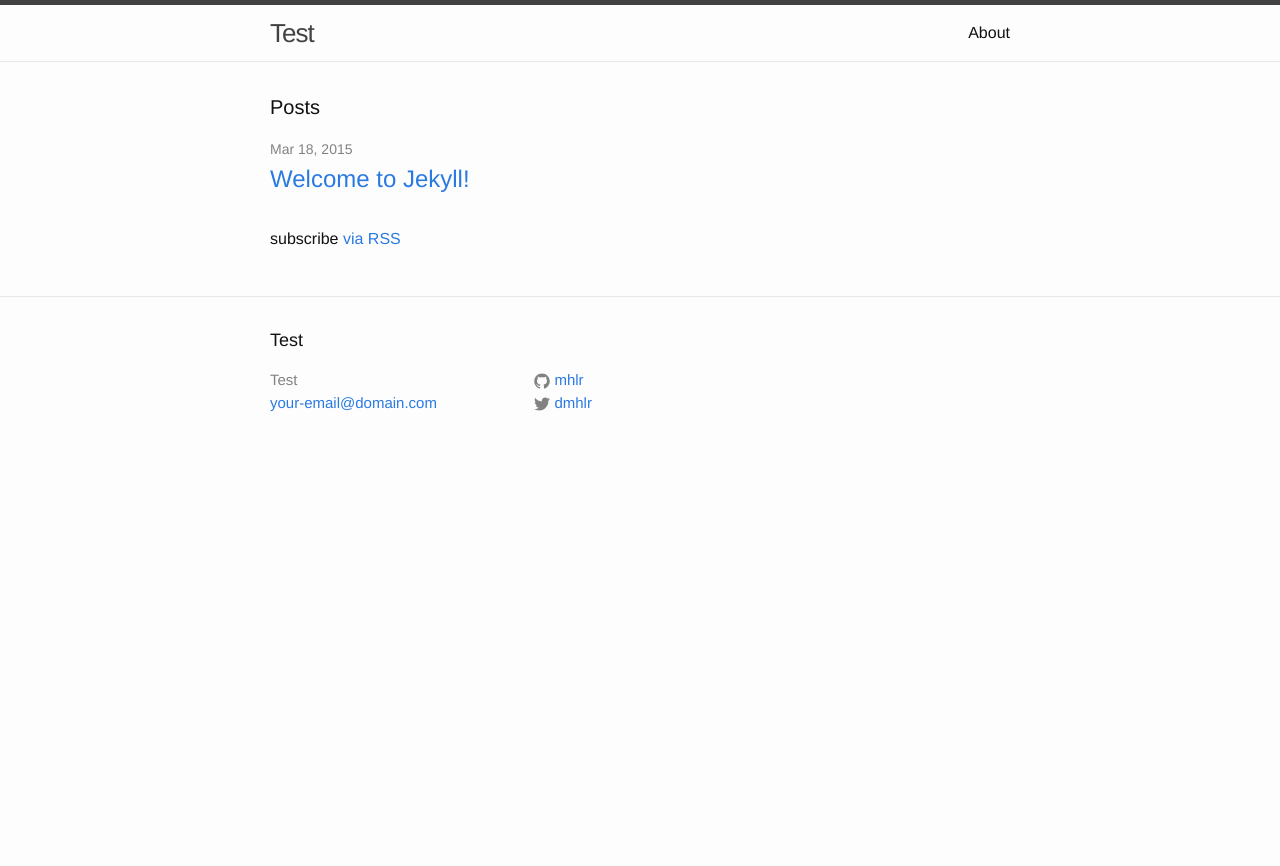
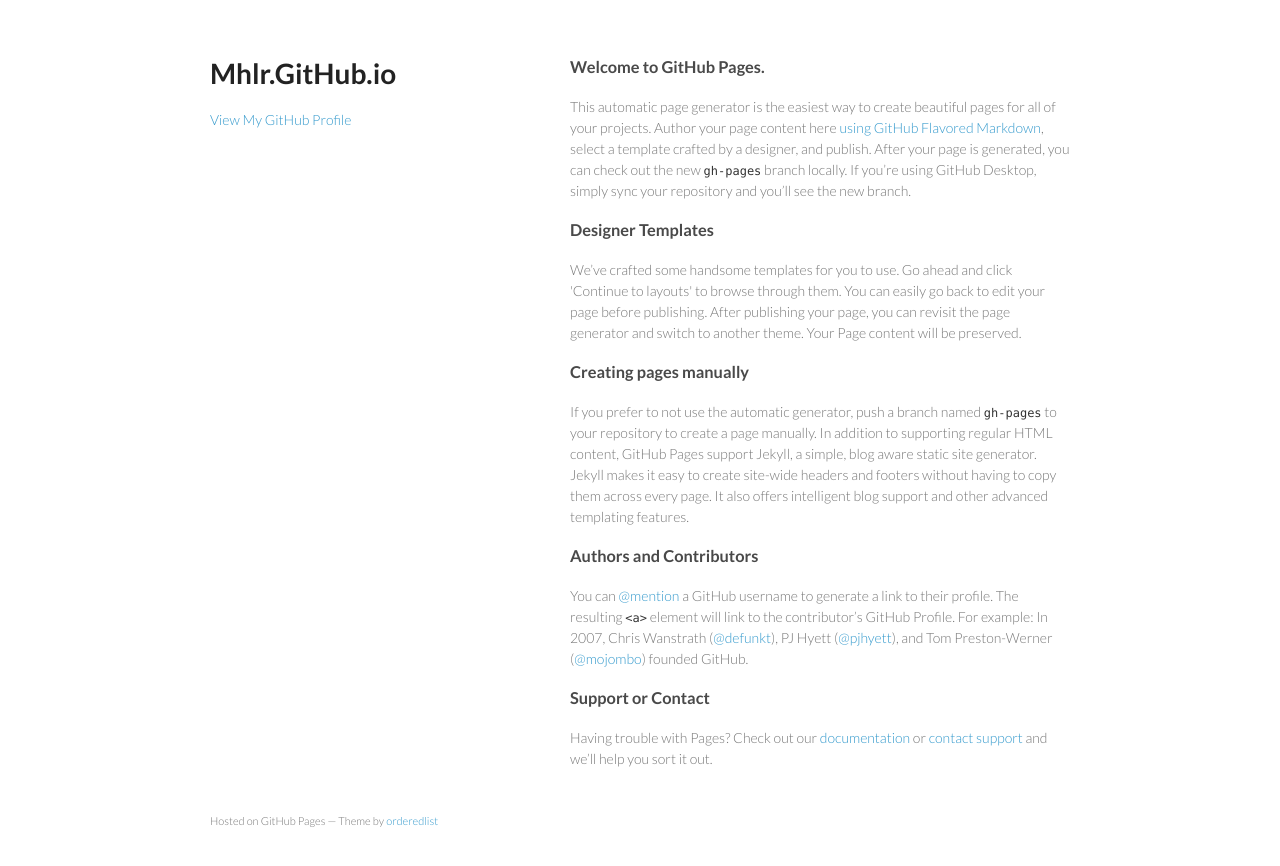
Before and after one commit to mhlr/mhlr.github.io, a Jekyll site: the page index.html, which Jekyll copies as it is, in a window 1280 px wide. Shown: the top 866 px of the page. Built offline with Jekyll 4.4.1, drawn with Linux system fonts in a browser that asks for light colours.

Commit message:
Replace master branch with page content via GitHub

```diff
--- a/index.html
+++ b/index.html
@@ -1,23 +1,58 @@
----
-layout: default
----
+<!doctype html>
+<html>
+  <head>
+    <meta charset="utf-8">
+    <meta http-equiv="X-UA-Compatible" content="chrome=1">
+    <title>Mhlr.GitHub.io by mhlr</title>
 
-<div class="home">
+    <link rel="stylesheet" href="stylesheets/styles.css">
+    <link rel="stylesheet" href="stylesheets/github-light.css">
+    <meta name="viewport" content="width=device-width, initial-scale=1, user-scalable=no">
+    <!--[if lt IE 9]>
+    <script src="//html5shiv.googlecode.com/svn/trunk/html5.js"></script>
+    <![endif]-->
+  </head>
+  <body>
+    <div class="wrapper">
+      <header>
+        <h1>Mhlr.GitHub.io</h1>
+        <p></p>
 
-  <h1 class="page-heading">Posts</h1>
 
-  <ul class="post-list">
-    {% for post in site.posts %}
-      <li>
-        <span class="post-meta">{{ post.date | date: "%b %-d, %Y" }}</span>
+        <p class="view"><a href="https://github.com/mhlr">View My GitHub Profile</a></p>
 
-        <h2>
-          <a class="post-link" href="{{ post.url | prepend: site.baseurl }}">{{ post.title }}</a>
-        </h2>
-      </li>
-    {% endfor %}
-  </ul>
+      </header>
+      <section>
+        <h3>
+<a id="welcome-to-github-pages" class="anchor" href="#welcome-to-github-pages" aria-hidden="true"><span class="octicon octicon-link"></span></a>Welcome to GitHub Pages.</h3>
 
-  <p class="rss-subscribe">subscribe <a href="{{ "/feed.xml" | prepend: site.baseurl }}">via RSS</a></p>
+<p>This automatic page generator is the easiest way to create beautiful pages for all of your projects. Author your page content here <a href="https://guides.github.com/features/mastering-markdown/">using GitHub Flavored Markdown</a>, select a template crafted by a designer, and publish. After your page is generated, you can check out the new <code>gh-pages</code> branch locally. If you’re using GitHub Desktop, simply sync your repository and you’ll see the new branch.</p>
 
-</div>
+<h3>
+<a id="designer-templates" class="anchor" href="#designer-templates" aria-hidden="true"><span class="octicon octicon-link"></span></a>Designer Templates</h3>
+
+<p>We’ve crafted some handsome templates for you to use. Go ahead and click 'Continue to layouts' to browse through them. You can easily go back to edit your page before publishing. After publishing your page, you can revisit the page generator and switch to another theme. Your Page content will be preserved.</p>
+
+<h3>
+<a id="creating-pages-manually" class="anchor" href="#creating-pages-manually" aria-hidden="true"><span class="octicon octicon-link"></span></a>Creating pages manually</h3>
+
+<p>If you prefer to not use the automatic generator, push a branch named <code>gh-pages</code> to your repository to create a page manually. In addition to supporting regular HTML content, GitHub Pages support Jekyll, a simple, blog aware static site generator. Jekyll makes it easy to create site-wide headers and footers without having to copy them across every page. It also offers intelligent blog support and other advanced templating features.</p>
+
+<h3>
+<a id="authors-and-contributors" class="anchor" href="#authors-and-contributors" aria-hidden="true"><span class="octicon octicon-link"></span></a>Authors and Contributors</h3>
+
+<p>You can <a href="https://github.com/blog/821" class="user-mention">@mention</a> a GitHub username to generate a link to their profile. The resulting <code>&lt;a&gt;</code> element will link to the contributor’s GitHub Profile. For example: In 2007, Chris Wanstrath (<a href="https://github.com/defunkt" class="user-mention">@defunkt</a>), PJ Hyett (<a href="https://github.com/pjhyett" class="user-mention">@pjhyett</a>), and Tom Preston-Werner (<a href="https://github.com/mojombo" class="user-mention">@mojombo</a>) founded GitHub.</p>
+
+<h3>
+<a id="support-or-contact" class="anchor" href="#support-or-contact" aria-hidden="true"><span class="octicon octicon-link"></span></a>Support or Contact</h3>
+
+<p>Having trouble with Pages? Check out our <a href="https://help.github.com/pages">documentation</a> or <a href="https://github.com/contact">contact support</a> and we’ll help you sort it out.</p>
+      </section>
+      <footer>
+        <p><small>Hosted on GitHub Pages &mdash; Theme by <a href="https://github.com/orderedlist">orderedlist</a></small></p>
+      </footer>
+    </div>
+    <script src="javascripts/scale.fix.js"></script>
+
+  </body>
+</html>
--- /dev/null
+++ b/javascripts/scale.fix.js
@@ -0,0 +1,17 @@
+var metas = document.getElementsByTagName('meta');
+var i;
+if (navigator.userAgent.match(/iPhone/i)) {
+  for (i=0; i<metas.length; i++) {
+    if (metas[i].name == "viewport") {
+      metas[i].content = "width=device-width, minimum-scale=1.0, maximum-scale=1.0";
+    }
+  }
+  document.addEventListener("gesturestart", gestureStart, false);
+}
+function gestureStart() {
+  for (i=0; i<metas.length; i++) {
+    if (metas[i].name == "viewport") {
+      metas[i].content = "width=device-width, minimum-scale=0.25, maximum-scale=1.6";
+    }
+  }
+}
--- /dev/null
+++ b/stylesheets/github-light.css
@@ -0,0 +1,115 @@
+/*
+   Copyright 2014 GitHub Inc.
+
+   Licensed under the Apache License, Version 2.0 (the "License");
+   you may not use this file except in compliance with the License.
+   You may obtain a copy of the License at
+
+       http://www.apache.org/licenses/LICENSE-2.0
+
+   Unless required by applicable law or agreed to in writing, software
+   distributed under the License is distributed on an "AS IS" BASIS,
+   WITHOUT WARRANTIES OR CONDITIONS OF ANY KIND, either express or implied.
+   See the License for the specific language governing permissions and
+   limitations under the License.
+
+*/
+
+.pl-c /* comment */ {
+  color: #969896;
+}
+
+.pl-c1      /* constant, markup.raw, meta.diff.header, meta.module-reference, meta.property-name, support, support.constant, support.variable, variable.other.constant */,
+.pl-s .pl-v /* string variable */ {
+  color: #0086b3;
+}
+
+.pl-e  /* entity */,
+.pl-en /* entity.name */ {
+  color: #795da3;
+}
+
+.pl-s .pl-s1 /* string source */,
+.pl-smi      /* storage.modifier.import, storage.modifier.package, storage.type.java, variable.other, variable.parameter.function */ {
+  color: #333;
+}
+
+.pl-ent /* entity.name.tag */ {
+  color: #63a35c;
+}
+
+.pl-k /* keyword, storage, storage.type */ {
+  color: #a71d5d;
+}
+
+.pl-pds              /* punctuation.definition.string, string.regexp.character-class */,
+.pl-s                /* string */,
+.pl-s .pl-pse .pl-s1 /* string punctuation.section.embedded source */,
+.pl-sr               /* string.regexp */,
+.pl-sr .pl-cce       /* string.regexp constant.character.escape */,
+.pl-sr .pl-sra       /* string.regexp string.regexp.arbitrary-repitition */,
+.pl-sr .pl-sre       /* string.regexp source.ruby.embedded */ {
+  color: #183691;
+}
+
+.pl-v /* variable */ {
+  color: #ed6a43;
+}
+
+.pl-id /* invalid.deprecated */ {
+  color: #b52a1d;
+}
+
+.pl-ii /* invalid.illegal */ {
+  background-color: #b52a1d;
+  color: #f8f8f8;
+}
+
+.pl-sr .pl-cce /* string.regexp constant.character.escape */ {
+  color: #63a35c;
+  font-weight: bold;
+}
+
+.pl-ml /* markup.list */ {
+  color: #693a17;
+}
+
+.pl-mh        /* markup.heading */,
+.pl-mh .pl-en /* markup.heading entity.name */,
+.pl-ms        /* meta.separator */ {
+  color: #1d3e81;
+  font-weight: bold;
+}
+
+.pl-mq /* markup.quote */ {
+  color: #008080;
+}
+
+.pl-mi /* markup.italic */ {
+  color: #333;
+  font-style: italic;
+}
+
+.pl-mb /* markup.bold */ {
+  color: #333;
+  font-weight: bold;
+}
+
+.pl-md /* markup.deleted, meta.diff.header.from-file */ {
+  background-color: #ffecec;
+  color: #bd2c00;
+}
+
+.pl-mi1 /* markup.inserted, meta.diff.header.to-file */ {
+  background-color: #eaffea;
+  color: #55a532;
+}
+
+.pl-mdr /* meta.diff.range */ {
+  color: #795da3;
+  font-weight: bold;
+}
+
+.pl-mo /* meta.output */ {
+  color: #1d3e81;
+}
--- /dev/null
+++ b/stylesheets/styles.css
@@ -0,0 +1,255 @@
+@import url(https://fonts.googleapis.com/css?family=Lato:300italic,700italic,300,700);
+
+body {
+  padding:50px;
+  font:14px/1.5 Lato, "Helvetica Neue", Helvetica, Arial, sans-serif;
+  color:#777;
+  font-weight:300;
+}
+
+h1, h2, h3, h4, h5, h6 {
+  color:#222;
+  margin:0 0 20px;
+}
+
+p, ul, ol, table, pre, dl {
+  margin:0 0 20px;
+}
+
+h1, h2, h3 {
+  line-height:1.1;
+}
+
+h1 {
+  font-size:28px;
+}
+
+h2 {
+  color:#393939;
+}
+
+h3, h4, h5, h6 {
+  color:#494949;
+}
+
+a {
+  color:#39c;
+  font-weight:400;
+  text-decoration:none;
+}
+
+a small {
+  font-size:11px;
+  color:#777;
+  margin-top:-0.6em;
+  display:block;
+}
+
+.wrapper {
+  width:860px;
+  margin:0 auto;
+}
+
+blockquote {
+  border-left:1px solid #e5e5e5;
+  margin:0;
+  padding:0 0 0 20px;
+  font-style:italic;
+}
+
+code, pre {
+  font-family:Monaco, Bitstream Vera Sans Mono, Lucida Console, Terminal;
+  color:#333;
+  font-size:12px;
+}
+
+pre {
+  padding:8px 15px;
+  background: #f8f8f8;
+  border-radius:5px;
+  border:1px solid #e5e5e5;
+  overflow-x: auto;
+}
+
+table {
+  width:100%;
+  border-collapse:collapse;
+}
+
+th, td {
+  text-align:left;
+  padding:5px 10px;
+  border-bottom:1px solid #e5e5e5;
+}
+
+dt {
+  color:#444;
+  font-weight:700;
+}
+
+th {
+  color:#444;
+}
+
+img {
+  max-width:100%;
+}
+
+header {
+  width:270px;
+  float:left;
+  position:fixed;
+}
+
+header ul {
+  list-style:none;
+  height:40px;
+
+  padding:0;
+
+  background: #eee;
+  background: -moz-linear-gradient(top, #f8f8f8 0%, #dddddd 100%);
+  background: -webkit-gradient(linear, left top, left bottom, color-stop(0%,#f8f8f8), color-stop(100%,#dddddd));
+  background: -webkit-linear-gradient(top, #f8f8f8 0%,#dddddd 100%);
+  background: -o-linear-gradient(top, #f8f8f8 0%,#dddddd 100%);
+  background: -ms-linear-gradient(top, #f8f8f8 0%,#dddddd 100%);
+  background: linear-gradient(top, #f8f8f8 0%,#dddddd 100%);
+
+  border-radius:5px;
+  border:1px solid #d2d2d2;
+  box-shadow:inset #fff 0 1px 0, inset rgba(0,0,0,0.03) 0 -1px 0;
+  width:270px;
+}
+
+header li {
+  width:89px;
+  float:left;
+  border-right:1px solid #d2d2d2;
+  height:40px;
+}
+
+header ul a {
+  line-height:1;
+  font-size:11px;
+  color:#999;
+  display:block;
+  text-align:center;
+  padding-top:6px;
+  height:40px;
+}
+
+strong {
+  color:#222;
+  font-weight:700;
+}
+
+header ul li + li {
+  width:88px;
+  border-left:1px solid #fff;
+}
+
+header ul li + li + li {
+  border-right:none;
+  width:89px;
+}
+
+header ul a strong {
+  font-size:14px;
+  display:block;
+  color:#222;
+}
+
+section {
+  width:500px;
+  float:right;
+  padding-bottom:50px;
+}
+
+small {
+  font-size:11px;
+}
+
+hr {
+  border:0;
+  background:#e5e5e5;
+  height:1px;
+  margin:0 0 20px;
+}
+
+footer {
+  width:270px;
+  float:left;
+  position:fixed;
+  bottom:50px;
+}
+
+@media print, screen and (max-width: 960px) {
+
+  div.wrapper {
+    width:auto;
+    margin:0;
+  }
+
+  header, section, footer {
+    float:none;
+    position:static;
+    width:auto;
+  }
+
+  header {
+    padding-right:320px;
+  }
+
+  section {
+    border:1px solid #e5e5e5;
+    border-width:1px 0;
+    padding:20px 0;
+    margin:0 0 20px;
+  }
+
+  header a small {
+    display:inline;
+  }
+
+  header ul {
+    position:absolute;
+    right:50px;
+    top:52px;
+  }
+}
+
+@media print, screen and (max-width: 720px) {
+  body {
+    word-wrap:break-word;
+  }
+
+  header {
+    padding:0;
+  }
+
+  header ul, header p.view {
+    position:static;
+  }
+
+  pre, code {
+    word-wrap:normal;
+  }
+}
+
+@media print, screen and (max-width: 480px) {
+  body {
+    padding:15px;
+  }
+
+  header ul {
+    display:none;
+  }
+}
+
+@media print {
+  body {
+    padding:0.4in;
+    font-size:12pt;
+    color:#444;
+  }
+}
```
Also changed, not shown: params.json (added, +1 -0 lines).
